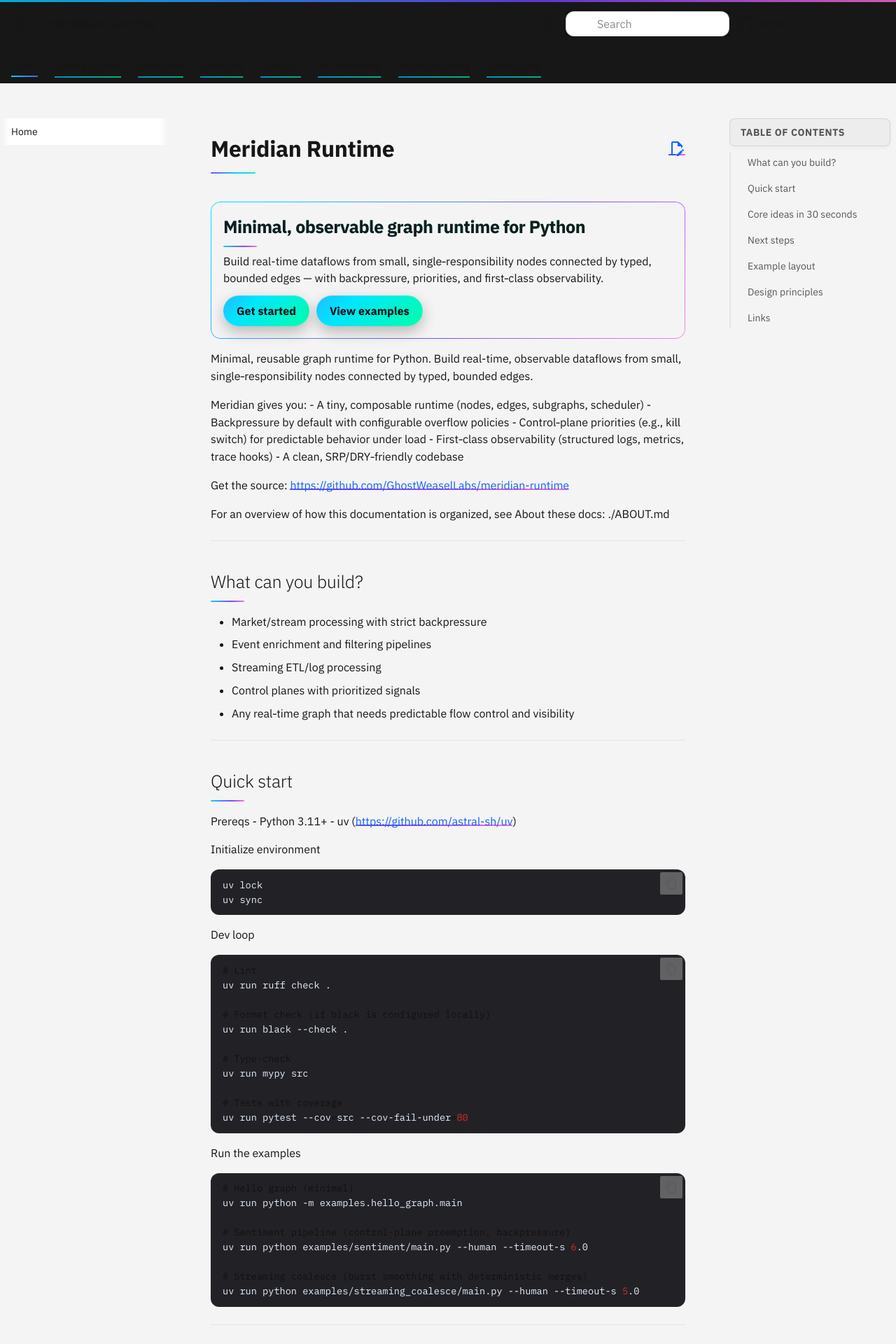
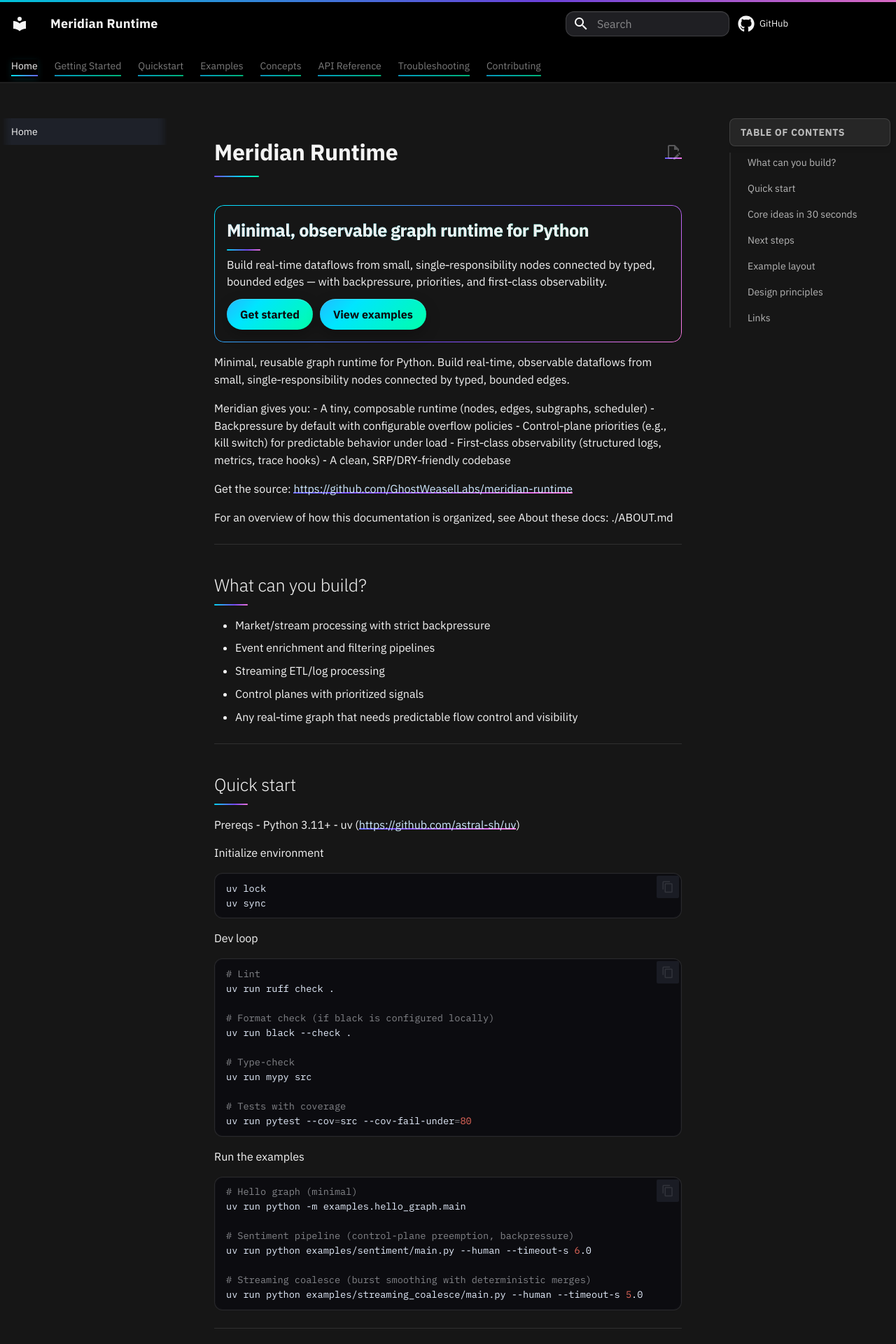
Before and after one commit to GhostWeaselLabs/arachne, an MkDocs documentation site: the page built from docs/index.md, in a window 1280 px wide. Shown: the top 1920 px of the page at 70% size. Built offline with MkDocs 1.6.1 and Material for MkDocs 9.7.7, drawn with Linux system fonts in a browser that asks for light colours; comment, search, counter and statistics services are not loaded.

Commit message:
docs(ui): dark mode only; TOC/Home labeled bars; fix heading anchor icon underline; refine spacing rhythm and gradients

```diff
--- a/docs/styles/overrides.css
+++ b/docs/styles/overrides.css
@@ -1,38 +1,19 @@
 /* Meridian Runtime – Custom Material for MkDocs theme overrides
-   Goal: professional, modern look with black navbar and tasteful gradient accents.
-   This stylesheet assumes Material for MkDocs with a slate/dark scheme enabled.
-    - IBM Plex Sans/Mono fonts
-    - Improved spacing/padding rhythm
-    - Tighter underline proximity for links/tabs/buttons
-    - Slightly wider readable content width on larger screens
-    - Normalized underline thickness/offset across nav, headers, and icons
-    - Synced gradient animation timing for text and underline
-    - IBM Carbon grayscale palettes per scheme (light: gray10, dark: gray90)
-    - Header reworked: left quicklinks, center tabs, right actions
-    - Theme sweep (header background) and H1 ink lift animations
-  */
+   Dark mode only (IBM Carbon gray90). Premium, modern, and cool.
+   - IBM Plex Sans/Mono fonts
+   - 8px spacing rhythm
+   - Consistent underline thickness/offset (no collisions with icons)
+   - Widened content grid; integrated TOC/breadcrumb bars
+   - Theme sweep (header) + H1 ink lift micro-animations
+*/
 
 /* 1) Global typography and smoothing */
 :root {
-    /* Accent gradients (brand/interactive) */
+    /* Accent gradients (brand/interactive) – slightly deeper saturation for pop on gray90 */
     --mr-gradient-1: linear-gradient(135deg, #7c4dff, #00e5ff 60%, #00ffaa);
     --mr-gradient-2: linear-gradient(135deg, #00e5ff, #7c4dff 60%, #ff7ce5);
 
-    /* Light-mode gradients (slightly deeper saturation for gray10) */
-    --mr-gradient-1-light: linear-gradient(
-        135deg,
-        #6f3eff,
-        #00d1ff 60%,
-        #00f0aa
-    );
-    --mr-gradient-2-light: linear-gradient(
-        135deg,
-        #00d1ff,
-        #6f3eff 60%,
-        #ff6bd9
-    );
-
-    /* Typography scale and rhythm */
+    /* Typography scale and rhythm (8px baseline) */
     --mr-font-body:
         "IBM Plex Sans", Inter, system-ui, -apple-system, Segoe UI, Roboto,
         Helvetica, Arial, "Apple Color Emoji", "Segoe UI Emoji";
@@ -40,68 +21,41 @@
         "IBM Plex Mono", "JetBrains Mono", ui-monospace, SFMono-Regular, Menlo,
         Monaco, Consolas, "Liberation Mono", "Courier New", monospace;
     --mr-line-height: 1.55;
-    --mr-space-1: 0.25rem;
-    --mr-space-2: 0.5rem;
-    --mr-space-3: 0.75rem;
-    --mr-space-4: 1rem;
-    --mr-space-5: 1.25rem;
-    --mr-space-6: 1.5rem;
-    --mr-space-7: 2rem;
-    --mr-space-8: 2.5rem;
+    --mr-space-1: 0.25rem; /* 4px */
+    --mr-space-2: 0.5rem; /* 8px */
+    --mr-space-3: 0.75rem; /* 12px */
+    --mr-space-4: 1rem; /* 16px */
+    --mr-space-5: 1.25rem; /* 20px */
+    --mr-space-6: 1.5rem; /* 24px */
+    --mr-space-7: 2rem; /* 32px */
+    --mr-space-8: 2.5rem; /* 40px */
 
-    /* Unified underline thickness and animation duration */
+    /* Underline + animation */
     --mr-underline-thickness: 2px;
-    --mr-underline-offset: 2px; /* pull underline slightly away from elements */
-    --mr-underline-thickness-header: 2px; /* consistent across headers */
+    --mr-underline-offset: 3px; /* safe distance from glyph descenders/icons */
+    --mr-underline-thickness-header: 2px;
     --mr-anim-duration-fast: 160ms;
     --mr-anim-duration: 240ms;
-}
 
-/* IBM Carbon palettes per scheme */
-/* Light mode (mkdocs scheme 'default') – gray10 */
-[data-md-color-scheme="default"] {
-    /* Gray10 surfaces */
-    --mr-bg: #f4f4f4; /* page background */
-    --mr-bg-elev: #ededed; /* lighter panel to reduce heaviness (between gray10 and gray20) */
-    --mr-border: rgba(0, 0, 0, 0.1);
-    --mr-text: #161616; /* primary text (gray100-ish) */
-    --mr-text-muted: rgba(22, 22, 22, 0.7);
-    --mr-primary: #171717; /* header/nav background slightly lighter than pure black for light mode harmony */
-    --mr-accent: #6f3eff;
-    --mr-accent-2: #00d1ff;
-    --mr-panel: rgba(0, 0, 0, 0.025);
-
-    /* Light-mode gradient bindings */
-    --mr-gradient-active-1: var(--mr-gradient-1-light);
-    --mr-gradient-active-2: var(--mr-gradient-2-light);
-
-    /* Search/input surfaces for light */
-    --mr-input-bg: #ffffff;
-    --mr-input-border: rgba(0, 0, 0, 0.18);
-    --mr-input-placeholder: rgba(22, 22, 22, 0.55);
-}
-
-/* Dark mode (mkdocs scheme 'slate') – gray90 */
-[data-md-color-scheme="slate"] {
-    /* Gray90 surfaces */
-    --mr-bg: #161616; /* page background (dark) */
-    --mr-bg-elev: #262626; /* panel (gray80) */
+    /* Dark mode tokens (IBM Carbon gray90) */
+    --mr-bg: #161616; /* page background */
+    --mr-bg-elev: #262626; /* panel background */
     --mr-border: rgba(255, 255, 255, 0.12);
     --mr-text: #f4f4f4; /* primary text */
     --mr-text-muted: rgba(244, 244, 244, 0.72);
     --mr-primary: #000000; /* header/nav background */
-    --mr-accent: #7c4dff;
-    --mr-accent-2: #00e5ff;
     --mr-panel: rgba(255, 255, 255, 0.04);
 
-    /* Dark-mode gradient bindings */
-    --mr-gradient-active-1: var(--mr-gradient-1);
-    --mr-gradient-active-2: var(--mr-gradient-2);
-
-    /* Search/input surfaces for dark */
+    /* Inputs (search, etc.) */
     --mr-input-bg: #1f1f23;
     --mr-input-border: rgba(255, 255, 255, 0.14);
     --mr-input-placeholder: rgba(244, 244, 244, 0.55);
+}
+
+/* Dark mode only – bind active gradients to dark set */
+:root {
+    --mr-gradient-active-1: var(--mr-gradient-1);
+    --mr-gradient-active-2: var(--mr-gradient-2);
 }
 
 /* Base doc surfaces use scheme variables */
@@ -113,9 +67,6 @@
 body {
     background-color: var(--mr-bg);
     color: var(--mr-text);
-    transition:
-        background-color 240ms ease,
-        color 160ms ease;
 }
 
 html {
@@ -152,24 +103,14 @@
     padding-top: var(--mr-space-2);
     padding-bottom: var(--mr-space-2);
 }
-/* Theme sweep: subtle gradient bar that slides on scheme change */
+/* Theme sweep: subtle gradient bar along the header */
 .md-header::after {
     content: "";
     position: absolute;
     inset: 0 0 auto 0;
     height: 3px;
     background: var(--mr-gradient-active-2);
-    transform: translateX(-100%);
-    opacity: 0;
-    pointer-events: none;
-    transition:
-        transform 400ms ease,
-        opacity 400ms ease;
-}
-[data-md-color-scheme="slate"] .md-header::after,
-[data-md-color-scheme="default"] .md-header::after {
-    transform: translateX(0%);
-    opacity: 0.8;
+    opacity: 0.85;
 }
 
 /* Increase header brand prominence */
@@ -198,8 +139,8 @@
     background-size: 200% var(--mr-underline-thickness);
     background-position: 100% calc(100% - var(--mr-underline-offset));
     background-repeat: no-repeat;
-    padding-bottom: 0.48rem; /* extra clearance for light mode to avoid crowding */
-    margin-bottom: 0; /* even baseline across schemes */
+    padding-bottom: 0.44rem;
+    margin-bottom: 0;
 }
 
 .md-tabs__link:hover,
@@ -213,7 +154,8 @@
     color: var(--mr-text) !important;
     background-image: var(--mr-gradient-active-2);
     background-position: 0% calc(100% - var(--mr-underline-offset));
-    padding-bottom: 0.46rem; /* consistent with non-active with slight emphasis */
+    padding-bottom: 0.46rem;
+    box-shadow: 0 2px 10px rgba(0, 229, 255, 0.12);
 }
 
 /* 4) Sidebar navigation – modern translucent panels */
@@ -247,7 +189,7 @@
     letter-spacing: 0.04em;
 }
 
-/* 5) Content area panels – integrate with background to avoid floating-card look */
+/* 5) Content area – integrated look (no heavy floating cards) */
 .md-content {
     background: transparent;
     color: var(--mr-text);
@@ -258,22 +200,18 @@
     background: transparent; /* blend with page */
     border: none;
     border-radius: 10px;
-    padding: calc(var(--mr-space-7) - 0.25rem) calc(var(--mr-space-7) - 0.25rem);
-    box-shadow: none; /* remove heavy card feel */
-    transition:
-        background-color 240ms ease,
-        border-color 160ms ease,
-        box-shadow 240ms ease;
+    padding: var(--mr-space-7);
+    box-shadow: none;
 }
 
-/* Breadcrumb container: subtle inline chip without heavy box shadow */
+/* Breadcrumb/Home: labeled bar matching TOC style */
 .md-content__inner .md-typeset .md-breadcrumbs,
 .md-typeset .md-breadcrumbs {
     background: var(--mr-bg-elev);
     border: 1px solid var(--mr-border);
     border-radius: 10px;
-    padding: 0.4rem 0.6rem;
-    box-shadow: 0 2px 6px rgba(0, 0, 0, 0.04);
+    padding: 0.5rem 0.75rem;
+    box-shadow: 0 2px 8px rgba(0, 0, 0, 0.18);
 }
 
 /* Breadcrumb items spacing and color */
@@ -284,7 +222,7 @@
     color: var(--mr-text);
 }
 
-/* Table of contents panel: align with page without looking detached */
+/* Table of contents panel: integrated but distinct */
 .md-sidebar .md-nav--secondary {
     background: transparent;
     border: none;
@@ -297,15 +235,12 @@
     border: 1px solid var(--mr-border);
     border-radius: 8px;
     padding: 0.5rem 0.75rem;
-    box-shadow: 0 2px 6px rgba(0, 0, 0, 0.04);
+    box-shadow: 0 2px 8px rgba(0, 0, 0, 0.18);
 }
 
 /* TOC list items with subtle separators only */
 .md-sidebar .md-nav--secondary .md-nav__list {
     background: transparent;
-    border-left: 2px solid rgba(0, 0, 0, 0.06);
-}
-[data-md-color-scheme="slate"] .md-sidebar .md-nav--secondary .md-nav__list {
     border-left: 2px solid rgba(255, 255, 255, 0.08);
 }
 
@@ -374,26 +309,20 @@
 
 /* 7) Links with animated gradient underline */
 .md-typeset a {
-    color: #0f62fe; /* IBM link-ish blue tuned by scheme below */
+    color: #cfe9ff;
     text-decoration: none;
     background-image: var(--mr-gradient-active-2);
     background-size: 200% var(--mr-underline-thickness);
-    background-position: 100% calc(100% - 3px); /* more clearance from glyphs/icons */
+    background-position: 100% calc(100% - var(--mr-underline-offset));
     background-repeat: no-repeat;
     transition:
         color var(--mr-anim-duration-fast) ease,
         background-position var(--mr-anim-duration) ease,
         background-size var(--mr-anim-duration) ease;
-    /* Sync gradient underline shift with gradient text fade (if applied) */
     background-clip: border-box;
-    text-underline-offset: 3px; /* consistent offset for inline icons */
-    border-radius: 2px; /* reduce harshness when underline meets glyph descenders */
-}
-[data-md-color-scheme="slate"] .md-typeset a {
-    color: #cfe9ff;
-}
-[data-md-color-scheme="default"] .md-typeset a {
-    color: #0f62fe;
+    text-underline-offset: var(--mr-underline-offset);
+    text-decoration-skip-ink: auto;
+    border-radius: 2px;
 }
 
 .md-typeset a:hover,
@@ -586,7 +515,7 @@
 /* Right-align header actions (search + GitHub) within Material grid */
 .md-header__inner .md-grid {
     display: grid;
-    grid-template-columns: auto 1fr auto; /* left pills / tabs / right actions */
+    grid-template-columns: auto 1fr auto; /* left title / tabs / right actions */
     align-items: center;
     gap: var(--mr-space-6);
 }
@@ -655,7 +584,7 @@
     border-radius: 16px;
     padding: 1.1rem 1.2rem;
     box-shadow:
-        0 10px 25px rgba(0, 0, 0, 0.22),
+        0 10px 25px rgba(0, 0, 0, 0.16),
         inset 0 1px 0 rgba(255, 255, 255, 0.03);
 }
 
@@ -704,3 +633,13 @@
         padding-bottom: 0.4rem;
     }
 }
+
+/* Heading anchor icon (¶/page) underline spacing – never collide */
+.md-typeset h1 .headerlink,
+.md-typeset h2 .headerlink,
+.md-typeset h3 .headerlink {
+    background-image: none !important; /* no gradient underline on the icon itself */
+    text-decoration: none !important; /* prevent underline from the icon */
+    margin-left: 0.25rem; /* breathing room from heading text */
+    vertical-align: baseline;
+}
--- a/mkdocs.yml
+++ b/mkdocs.yml
@@ -28,22 +28,10 @@
   icon:
     repo: fontawesome/brands/github
   palette:
-    # Light mode (IBM gray10)
-    - scheme: default
-      primary: indigo
-      accent: indigo
-      toggle:
-        icon: material/weather-night
-        name: Switch to dark mode
-      # Note: color-scheme variables are applied in CSS via [data-md-color-scheme="default"]
-    # Dark mode (IBM gray90)
+    # Dark mode only (IBM gray90)
     - scheme: slate
       primary: black
       accent: indigo
-      toggle:
-        icon: material/weather-sunny
-        name: Switch to light mode
-      # Note: color-scheme variables are applied in CSS via [data-md-color-scheme="slate"]
 
 extra_css:
   - styles/overrides.css
@@ -70,7 +58,6 @@
       - Guide: contributing/CONTRIBUTING.md
       - Support: ../SUPPORT.md
       - Plans & Roadmaps: plan/
-
 markdown_extensions:
   # Core MkDocs/Material-friendly extensions
   - admonition
@@ -100,7 +87,6 @@
   - pymdownx.snippets
   - pymdownx.arithmatex:
       generic: true
-
 plugins:
   - search
   # - sitemap:
```
